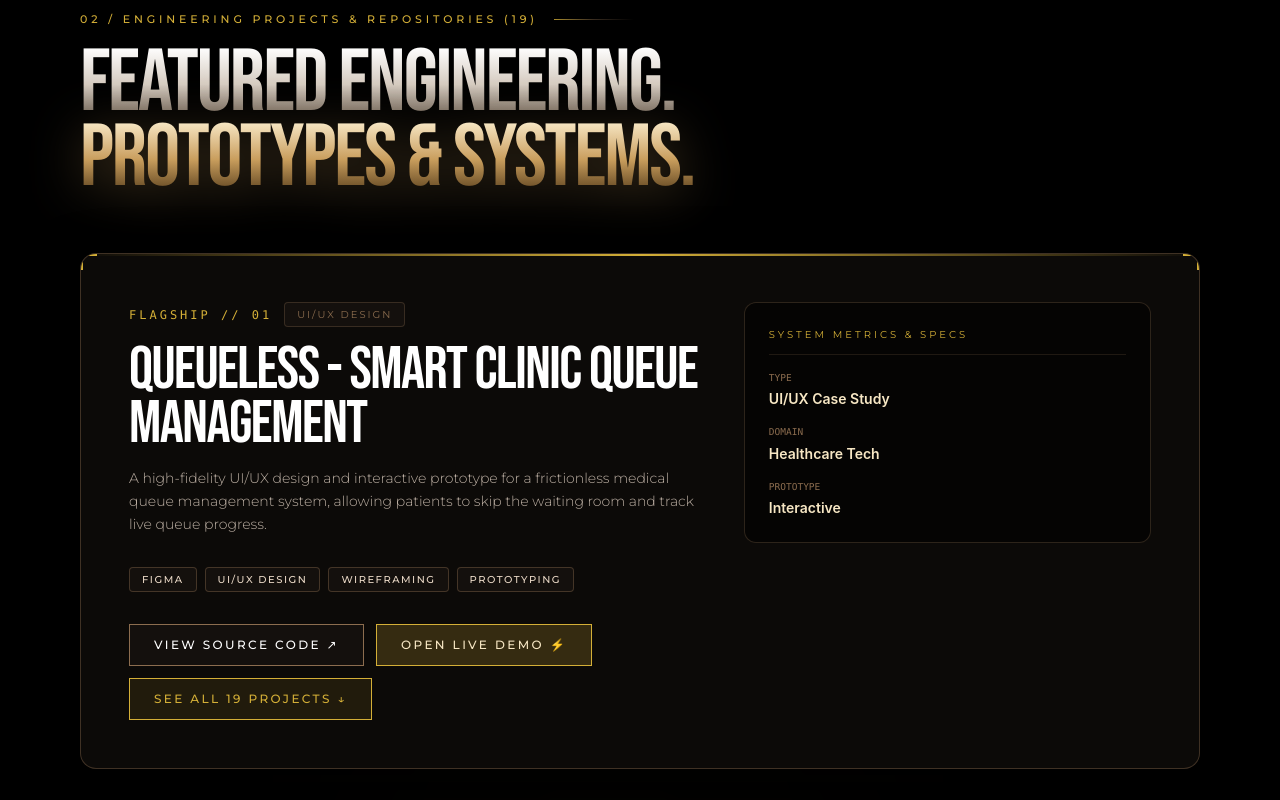
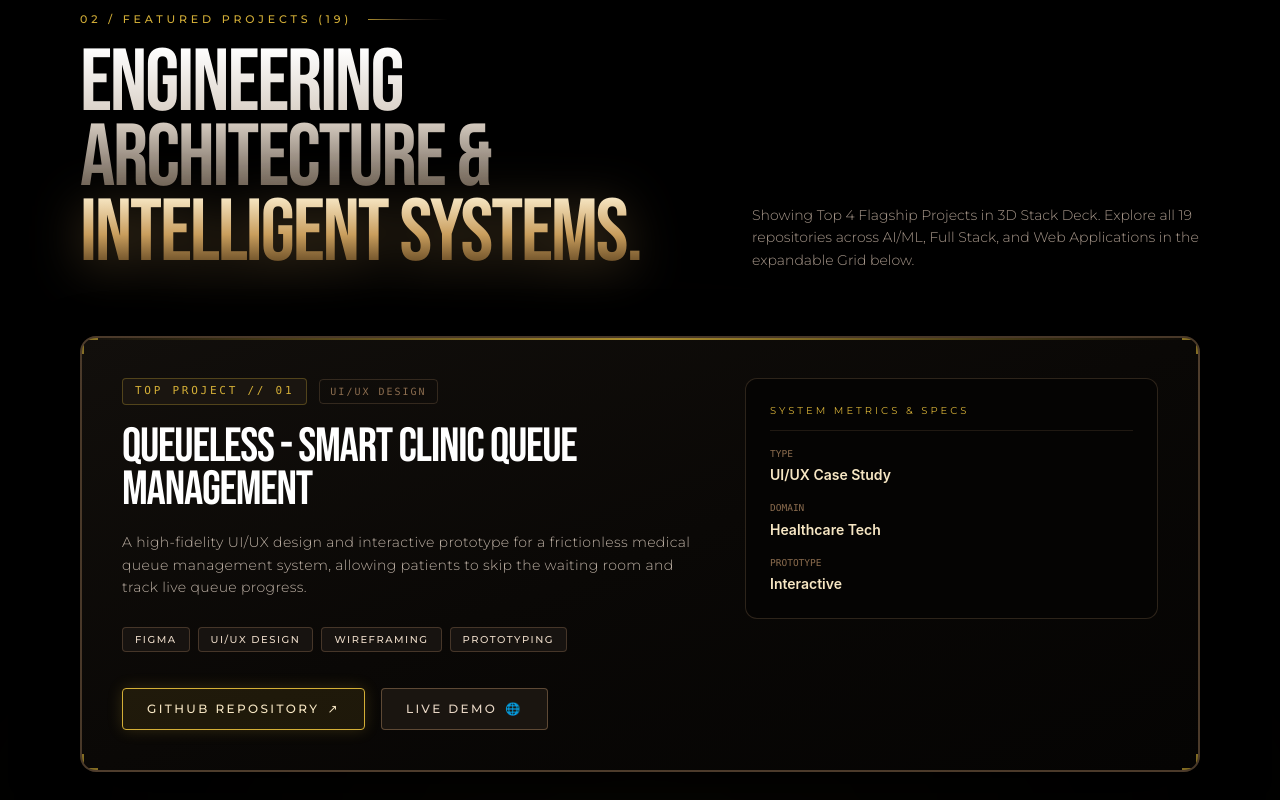
Before and after one commit to Patil-Shital-9236/shitalpatil-portfolio, a React (Vite) app: page / in a window 1280 px wide. Shown: the part 1760-2560 px from the top of the page. Built offline with nearby package versions, Linux system fonts and the light colour scheme; a web font is replaced by a local one.

Commit message:
Fix all 19 project GitHub repository URLs to match exact live repos on GitHub profile

```diff
--- a/src/components/ProjectsSection.tsx
+++ b/src/components/ProjectsSection.tsx
@@ -92,7 +92,7 @@ const allProjects: Project[] = [
     filterGroup: 'web-mobile',
     description:
       'Solved the problem of managing health-product shopping and customer guidance in one place, helping customers choose green tea and sprouts based on health and nutrition goals. Built 6+ modules for products, users, voice search, fitness guidance, payments, and admin management. Integrated Groq API + Google Speech-to-Text for multilingual AI assistance and voice ordering, with 4 payment options for easier customer checkout.',
-    githubUrl: 'https://github.com/Patil-Shital-9236',
+    githubUrl: 'https://github.com/Patil-Shital-9236/FLC-Project',
     tech: ['Flutter', 'Dart', 'PHP', 'MySQL', 'Groq API', 'Google Speech-to-Text'],
     metrics: [
       { label: 'AI VOICE', value: 'Google Speech-to-Text' },
@@ -108,7 +108,7 @@ const allProjects: Project[] = [
     filterGroup: 'ai-ml',
     description:
       'Solved the problem of creating images manually from scratch by allowing users to generate images directly from text prompts. Built the application with React.js + Flask, connecting the frontend with the AI image-generation backend. Used Stable Diffusion, caching, and Docker to generate images, avoid repeated requests, and simplify backend deployment.',
-    githubUrl: 'https://github.com/Patil-Shital-9236',
+    githubUrl: 'https://github.com/Patil-Shital-9236/project_mode_ui_ux_gpt3',
     liveUrl: 'https://text-to-image-w2ji.vercel.app/login',
     tech: ['React.js', 'Flask', 'Stable Diffusion', 'Docker', 'Python', 'REST APIs'],
     metrics: [
@@ -189,7 +189,7 @@ const allProjects: Project[] = [
     filterGroup: 'ai-ml',
     description:
       'AI-powered clinical decision support engine that processes patient symptoms, medical histories, and diagnostic parameters to generate preliminary medical triage assessments.',
-    githubUrl: 'https://github.com/Patil-Shital-9236/Aarogya-Assist-Medica-AI',
+    githubUrl: 'https://github.com/Patil-Shital-9236/Aarogya-Assist-medica.ai-',
     tech: ['Python', 'Machine Learning', 'Medical NLP', 'Streamlit', 'Scikit-Learn'],
     metrics: [
       { label: 'MODEL', value: 'Medical Decision Tree' },
@@ -205,7 +205,7 @@ const allProjects: Project[] = [
     filterGroup: 'ai-ml',
     description:
       'Convolutional Neural Network (CNN) trained on dermatological image datasets to classify psoriasis severity levels and differentiate dermatological conditions with high precision.',
-    githubUrl: 'https://github.com/Patil-Shital-9236/Psoriasis-Disease-Classification-CNN',
+    githubUrl: 'https://github.com/Patil-Shital-9236/PSORIASIS-CLASSIFICATION-USING-DEEP-LEARNING',
     tech: ['TensorFlow', 'Keras', 'CNN Architecture', 'OpenCV', 'Python'],
     metrics: [
       { label: 'ARCHITECTURE', value: 'ResNet / CNN' },
@@ -221,7 +221,7 @@ const allProjects: Project[] = [
     filterGroup: 'fullstack-backend',
     description:
       'Transaction processing engine supporting ACID-compliant fund transfers, account ledger balance verification, overdraft controls, and transaction logging.',
-    githubUrl: 'https://github.com/Patil-Shital-9236/SmartBank-Core-Banking',
+    githubUrl: 'https://github.com/Patil-Shital-9236/SmartBank',
     tech: ['Java', 'Spring Boot', 'PostgreSQL', 'Docker', 'JUnit', 'REST APIs'],
     metrics: [
       { label: 'SAFETY', value: 'ACID Transactions' },
@@ -237,7 +237,7 @@ const allProjects: Project[] = [
     filterGroup: 'web-mobile',
     description:
       'Full-stack educational platform delivering interactive course modules, progress tracking analytics, quiz evaluation engines, and real-time student engagement dashboards.',
-    githubUrl: 'https://github.com/Patil-Shital-9236/EduCare-Learning-Platform',
+    githubUrl: 'https://github.com/Patil-Shital-9236/EduCare',
     tech: ['React.js', 'Firebase', 'Tailwind CSS', 'Node.js', 'Express'],
     metrics: [
       { label: 'FRONTEND', value: 'React + Tailwind' },
@@ -253,7 +253,7 @@ const allProjects: Project[] = [
     filterGroup: 'ai-ml',
     description:
       'Interactive AI chatbot tailored for kids with age-appropriate content filtering, gamified learning prompts, voice input support, and friendly storytelling features.',
-    githubUrl: 'https://github.com/Patil-Shital-9236/Kids-Educational-AI-Chatbot',
+    githubUrl: 'https://github.com/Patil-Shital-9236/Educational_chatbot_for_kids',
     tech: ['Python', 'OpenAI API', 'Speech Recognition', 'Gradio', 'NLP'],
     metrics: [
       { label: 'SAFETY', value: 'Kid-Safe Content Guard' },
@@ -269,7 +269,7 @@ const allProjects: Project[] = [
     filterGroup: 'web-mobile',
     description:
       'Kanban task management system featuring drag-and-drop workflow status, priority tagging, automated deadline reminders, and productivity analytics.',
-    githubUrl: 'https://github.com/Patil-Shital-9236/Task-Tracker-App',
+    githubUrl: 'https://github.com/Patil-Shital-9236/task_manager_js',
     tech: ['TypeScript', 'React.js', 'Redux Toolkit', 'Tailwind CSS'],
     metrics: [
       { label: 'STATE', value: 'Redux Toolkit' },
@@ -285,7 +285,7 @@ const allProjects: Project[] = [
     filterGroup: 'ai-ml',
     description:
       'Computer vision verification model using Structural Similarity Index (SSIM) and image alignment algorithms to detect fraud, manipulation, or tampering in PAN identity cards.',
-    githubUrl: 'https://github.com/Patil-Shital-9236/Pan-Card-Tampering-Detection',
+    githubUrl: 'https://github.com/Patil-Shital-9236/PanCard_Temparing',
     tech: ['Python', 'OpenCV', 'Scikit-Image', 'SSIM Algorithm', 'Flask'],
     metrics: [
       { label: 'ALGORITHM', value: 'SSIM Comparison' },
@@ -301,7 +301,7 @@ const allProjects: Project[] = [
     filterGroup: 'ai-ml',
     description:
       'Predictive environmental analytics system forecasting forest fire risk probabilities using historical meteorological data, temperature indexes, and Random Forest regressors.',
-    githubUrl: 'https://github.com/Patil-Shital-9236/Forest-Fire-Risk-Analysis',
+    githubUrl: 'https://github.com/Patil-Shital-9236/Forest_Firers_App',
     tech: ['Python', 'Random Forest', 'Pandas', 'Seaborn', 'Scikit-Learn'],
     metrics: [
       { label: 'MODEL', value: 'Random Forest Regressor' },
@@ -317,7 +317,7 @@ const allProjects: Project[] = [
     filterGroup: 'ai-ml',
     description:
       'Dermatological image classification pipeline detecting scalp health conditions and estimating androgenetic alopecia stages using deep learning feature extraction.',
-    githubUrl: 'https://github.com/Patil-Shital-9236/Scalp-Analysis-Baldness-Detection',
+    githubUrl: 'https://github.com/Patil-Shital-9236/Baldness-detection',
     tech: ['Python', 'PyTorch', 'OpenCV', 'Convolutional Nets', 'Flask'],
     metrics: [
       { label: 'FRAMEWORK', value: 'PyTorch Deep Learning' },
@@ -349,21 +349,22 @@ export const ProjectsSection: React.FC = () => {
         if (element) {
           element.scrollIntoView({ behavior: 'smooth' });
         }
-      }, 150);
+      }, 100);
     }
   };
 
   return (
     <section
       id="projects"
-      className="relative w-full bg-black text-[#E8DFD8] font-sans selection:bg-[#cbb59d] selection:text-black pt-20 pb-32 px-6 sm:px-12 lg:px-20 overflow-hidden"
+      className="relative w-full bg-black text-[#E8DFD8] font-sans pt-20 pb-32 px-6 sm:px-12 lg:px-20 overflow-hidden"
     >
-      {/* Background Lighting */}
-      <div className="absolute top-1/4 left-1/4 w-[36rem] h-[36rem] bg-[#D4AF37]/5 rounded-full blur-[180px] pointer-events-none" />
-      <div className="absolute bottom-1/3 right-1/4 w-[32rem] h-[32rem] bg-[#8C6D4F]/5 rounded-full blur-[170px] pointer-events-none" />
+      {/* Background Ambient Glows */}
+      <div className="absolute top-1/4 left-1/2 -translate-x-1/2 w-[45rem] h-[45rem] bg-[#D4AF37]/5 rounded-full blur-[190px] pointer-events-none" />
+      <div className="absolute bottom-10 right-10 w-[35rem] h-[35rem] bg-[#8C6D4F]/5 rounded-full blur-[180px] pointer-events-none" />
 
       <div className="max-w-7xl mx-auto w-full relative z-10">
-        {/* ================= PART 1: TOP 4 FEATURED STACK DECK ================= */}
+
+        {/* Eyebrow Header */}
         <motion.div
           initial={{ opacity: 0, x: -20 }}
           whileInView={{ opacity: 1, x: 0 }}
@@ -375,7 +376,7 @@ export const ProjectsSection: React.FC = () => {
             className="text-[11px] font-medium tracking-[0.35em] uppercase text-[#D4AF37]"
             style={{ fontFamily: "'Montserrat', sans-serif" }}
           >
-            02 / ENGINEERING PROJECTS &amp; REPOSITORIES (19)
+            02 / FEATURED PROJECTS ({allProjects.length})
           </span>
           <div className="w-20 h-[1px] bg-gradient-to-r from-[#D4AF37]/80 via-[#8C6D4F]/40 to-transparent" />
         </motion.div>
@@ -386,71 +387,75 @@ export const ProjectsSection: React.FC = () => {
           whileInView={{ opacity: 1, y: 0 }}
           viewport={{ once: true }}
           transition={{ duration: 0.9, ease: [0.16, 1, 0.3, 1] }}
-          className="mb-8"
+          className="flex flex-col md:flex-row md:items-end justify-between mb-12 gap-6"
         >
           <h2
             className="text-5xl sm:text-6xl md:text-7xl lg:text-[5.5rem] tracking-tight uppercase leading-[0.85] select-none"
             style={{ fontFamily: "'Bebas Neue', sans-serif" }}
           >
             <span className="block text-transparent bg-clip-text bg-gradient-to-b from-[#FFFFFF] via-[#D5CBC0] to-[#605448] drop-shadow-[0_4px_12px_rgba(0,0,0,0.8)]">
-              FEATURED ENGINEERING.
+              ENGINEERING ARCHITECTURE &amp;
             </span>
             <span className="block text-transparent bg-clip-text bg-gradient-to-b from-[#F7E7C4] via-[#C99E5D] to-[#543B1A] drop-shadow-[0_8px_25px_rgba(201,158,93,0.35)]">
-              PROTOTYPES &amp; SYSTEMS.
+              INTELLIGENT SYSTEMS.
             </span>
           </h2>
+
+          <p
+            className="text-xs sm:text-sm font-light text-[#A8988B] max-w-md leading-relaxed"
+            style={{ fontFamily: "'Montserrat', sans-serif" }}
+          >
+            Showing Top 4 Flagship Projects in 3D Stack Deck. Explore all {allProjects.length} repositories across AI/ML, Full Stack, and Web Applications in the expandable Grid below.
+          </p>
         </motion.div>
 
-        {/* Permanent 3D Stack Deck for Top 4 Projects */}
-        <div className="w-full mb-4">
-          <ScrollStack className="py-2" itemDistance={60}>
+        {/* ================= PART 1: 3D STACK DECK FOR TOP 4 PROJECTS ================= */}
+        <div className="relative w-full mb-8">
+          <ScrollStack useWindowScroll={true}>
             {topProjects.map((project) => (
               <ScrollStackItem key={project.id}>
-                <div className="relative w-full p-8 sm:p-12 bg-[#0C0A08] border border-[#8C6D4F]/40 rounded-2xl shadow-[0_25px_60px_rgba(0,0,0,0.9)] overflow-hidden group">
-                  {/* Top Gold Horizon Edge */}
-                  <div className="absolute top-0 left-0 right-0 h-[2px] bg-gradient-to-r from-transparent via-[#D4AF37] to-transparent" />
+                <div className="relative w-full p-8 sm:p-10 rounded-2xl border-2 border-[#8C6D4F]/50 bg-gradient-to-br from-[#120F0C] via-[#0A0806] to-[#050403] shadow-[0_25px_60px_rgba(0,0,0,0.9)] overflow-hidden transition-all duration-300 group">
+                  {/* Subtle Top Gold Highlight */}
+                  <div className="absolute top-0 left-0 right-0 h-[2px] bg-gradient-to-r from-transparent via-[#D4AF37] to-transparent opacity-80" />
 
-                  {/* Corner Accents */}
-                  <div className="absolute top-0 left-0 w-4 h-4 border-t-2 border-l-2 border-[#D4AF37]" />
-                  <div className="absolute top-0 right-0 w-4 h-4 border-t-2 border-r-2 border-[#D4AF37]" />
+                  {/* Corner Metallic Accent Pins */}
+                  <div className="absolute top-0 left-0 w-4 h-4 border-t-2 border-l-2 border-[#D4AF37]/60" />
+                  <div className="absolute top-0 right-0 w-4 h-4 border-t-2 border-r-2 border-[#D4AF37]/60" />
+                  <div className="absolute bottom-0 left-0 w-4 h-4 border-b-2 border-l-2 border-[#D4AF37]/60" />
+                  <div className="absolute bottom-0 right-0 w-4 h-4 border-b-2 border-r-2 border-[#D4AF37]/60" />
 
                   <div className="grid grid-cols-1 lg:grid-cols-12 gap-8 items-start">
-                    {/* Left Info */}
-                    <div className="lg:col-span-7 flex flex-col justify-between h-full">
-                      <div>
-                        <div className="flex items-center space-x-3 mb-4">
-                          <span className="text-xs font-mono tracking-[0.25em] text-[#D4AF37]">
-                            FLAGSHIP // {project.number}
+                    {/* Left Info Column */}
+                    <div className="lg:col-span-7 space-y-5">
+                      <div className="flex items-center space-x-3">
+                        <span className="text-[11px] font-mono tracking-[0.25em] text-[#D4AF37] bg-[#1A1510] px-3 py-1 rounded border border-[#D4AF37]/30">
+                          TOP PROJECT // {project.number}
                         </span>
-                          <span
-                            className="text-[10px] font-mono tracking-[0.2em] uppercase text-[#8C6D4F] bg-[#14100D] px-3 py-1 rounded border border-[#8C6D4F]/30"
-                            style={{ fontFamily: "'Montserrat', sans-serif" }}
-                          >
+                        <span className="text-[10px] font-mono tracking-[0.2em] uppercase text-[#8C6D4F] border border-[#8C6D4F]/30 px-2.5 py-1 rounded">
                           {project.category}
                         </span>
                       </div>
 
                       <h3
-                          className="text-4xl sm:text-5xl lg:text-6xl font-normal tracking-tight text-white mb-4 uppercase leading-[0.9]"
+                        className="text-3xl sm:text-4xl lg:text-5xl font-normal tracking-tight text-white uppercase leading-[0.9]"
                         style={{ fontFamily: "'Bebas Neue', sans-serif" }}
                       >
                         {project.title}
                       </h3>
 
                       <p
-                          className="text-xs sm:text-sm text-[#BDB0A4] font-light leading-relaxed mb-8 max-w-xl"
+                        className="text-xs sm:text-sm text-[#BDB0A4] font-light leading-relaxed tracking-wide"
                         style={{ fontFamily: "'Montserrat', sans-serif" }}
                       >
                         {project.description}
                       </p>
-                      </div>
 
-                      <div>
-                        <div className="flex flex-wrap gap-2 mb-8">
+                      {/* Tech Pills */}
+                      <div className="flex flex-wrap gap-2 pt-2">
                         {project.tech.map((t) => (
                           <span
                             key={t}
-                              className="px-3 py-1 text-[10px] font-medium tracking-[0.15em] uppercase rounded-sm border border-[#8C6D4F]/40 bg-[#14100D] text-[#E8D7C5]"
+                            className="px-3 py-1 text-[10px] font-medium tracking-[0.15em] uppercase rounded-sm border border-[#8C6D4F]/40 bg-[#171310] text-[#E8D7C5]"
                             style={{ fontFamily: "'Montserrat', sans-serif" }}
                           >
                             {t}
@@ -458,35 +463,31 @@ export const ProjectsSection: React.FC = () => {
                         ))}
                       </div>
 
-                        <div className="flex flex-wrap items-center gap-3">
+                      {/* Action Links */}
+                      <div className="flex flex-wrap gap-4 pt-4">
                         <a
                           href={project.githubUrl}
                           target="_blank"
                           rel="noopener noreferrer"
-                            className="px-6 py-3 border border-[#8C6D4F] bg-[#14100D] hover:border-[#D4AF37] hover:bg-[#D4AF37] text-white hover:text-black text-xs font-medium tracking-[0.2em] uppercase transition-all duration-300"
+                          className="px-6 py-3 border border-[#D4AF37] bg-[#D4AF37]/10 hover:bg-[#D4AF37] text-[#F7E7C4] hover:text-black text-xs font-medium tracking-[0.2em] uppercase transition-all duration-300 rounded-sm shadow-[0_0_15px_rgba(212,175,55,0.2)] flex items-center space-x-2"
                           style={{ fontFamily: "'Montserrat', sans-serif" }}
                         >
-                            VIEW SOURCE CODE ↗
+                          <span>GITHUB REPOSITORY</span>
+                          <span className="text-xs">↗</span>
                         </a>
+
                         {project.liveUrl && (
                           <a
                             href={project.liveUrl}
                             target="_blank"
                             rel="noopener noreferrer"
-                              className="px-6 py-3 border border-[#D4AF37] bg-[#D4AF37]/20 hover:bg-[#D4AF37] text-[#F7E7C4] hover:text-black text-xs font-medium tracking-[0.2em] uppercase transition-all duration-300"
+                            className="px-6 py-3 border border-[#8C6D4F]/60 bg-[#1A1510] hover:border-[#D4AF37] text-[#E8D7C5] hover:text-white text-xs font-medium tracking-[0.2em] uppercase transition-all duration-300 rounded-sm flex items-center space-x-2"
                             style={{ fontFamily: "'Montserrat', sans-serif" }}
                           >
-                              OPEN LIVE DEMO ⚡
+                            <span>LIVE DEMO</span>
+                            <span className="text-xs">🌐</span>
                           </a>
                         )}
-                          <button
-                            onClick={handleToggleGrid}
-                            className="px-6 py-3 border border-[#D4AF37] bg-[#D4AF37]/10 hover:bg-[#D4AF37] text-[#D4AF37] hover:text-black text-xs font-medium tracking-[0.2em] uppercase transition-all duration-300 cursor-pointer"
-                            style={{ fontFamily: "'Montserrat', sans-serif" }}
-                          >
-                            {isGridExpanded ? 'HIDE GRID ↑' : `SEE ALL ${allProjects.length} PROJECTS ↓`}
-                          </button>
-                        </div>
                       </div>
                     </div>
 
@@ -659,7 +660,7 @@ export const ProjectsSection: React.FC = () => {
                         {project.tech.map((t) => (
                           <span
                             key={t}
-                            className="px-2 py-0.5 text-[9px] font-medium tracking-[0.14em] uppercase rounded-sm border border-[#8C6D4F]/30 bg-[#120F0C] text-[#E8D7C5] group-hover:border-[#D4AF37]/40 transition-colors"
+                            className="px-2.5 py-1 text-[9.5px] font-medium tracking-[0.14em] uppercase rounded-sm border border-[#8C6D4F]/35 bg-[#120F0C] text-[#E8D7C5]"
                             style={{ fontFamily: "'Montserrat', sans-serif" }}
                           >
                             {t}
@@ -667,26 +668,29 @@ export const ProjectsSection: React.FC = () => {
                         ))}
                       </div>
 
-                      {/* Action Buttons */}
-                      <div className="flex items-center space-x-3">
+                      {/* Action Links */}
+                      <div className="flex flex-col sm:flex-row gap-2.5">
                         <a
                           href={project.githubUrl}
                           target="_blank"
                           rel="noopener noreferrer"
-                          className="flex-1 py-2.5 text-center border border-[#8C6D4F]/40 bg-[#120F0C] hover:border-[#D4AF37] hover:bg-[#D4AF37] text-[#E8DFD8] hover:text-black text-[10px] font-medium tracking-[0.2em] uppercase transition-all duration-300"
+                          className="flex-1 inline-flex items-center justify-center space-x-2 py-3 border border-[#D4AF37]/70 bg-[#D4AF37]/10 hover:bg-[#D4AF37] text-[#F7E7C4] hover:text-black text-[10.5px] font-medium tracking-[0.18em] uppercase transition-all duration-300 rounded-sm shadow-[0_0_15px_rgba(212,175,55,0.15)]"
                           style={{ fontFamily: "'Montserrat', sans-serif" }}
                         >
-                          GITHUB REPO ↗
+                          <span>GITHUB REPO</span>
+                          <span className="text-xs">↗</span>
                         </a>
+
                         {project.liveUrl && (
                           <a
                             href={project.liveUrl}
                             target="_blank"
                             rel="noopener noreferrer"
-                            className="flex-1 py-2.5 text-center border border-[#D4AF37] bg-[#D4AF37]/15 hover:bg-[#D4AF37] text-[#F7E7C4] hover:text-black text-[10px] font-medium tracking-[0.2em] uppercase transition-all duration-300"
+                            className="flex-1 inline-flex items-center justify-center space-x-2 py-3 border border-[#8C6D4F]/40 bg-[#120F0C] hover:border-[#D4AF37] hover:bg-[#1A1510] text-[#E8D7C5] hover:text-white text-[10.5px] font-medium tracking-[0.18em] uppercase transition-all duration-300 rounded-sm"
                             style={{ fontFamily: "'Montserrat', sans-serif" }}
                           >
-                            LIVE DEMO ⚡
+                            <span>LIVE DEMO</span>
+                            <span className="text-xs">🌐</span>
                           </a>
                         )}
                       </div>
```
Lines whose indentation alone changed are shown as unchanged.
